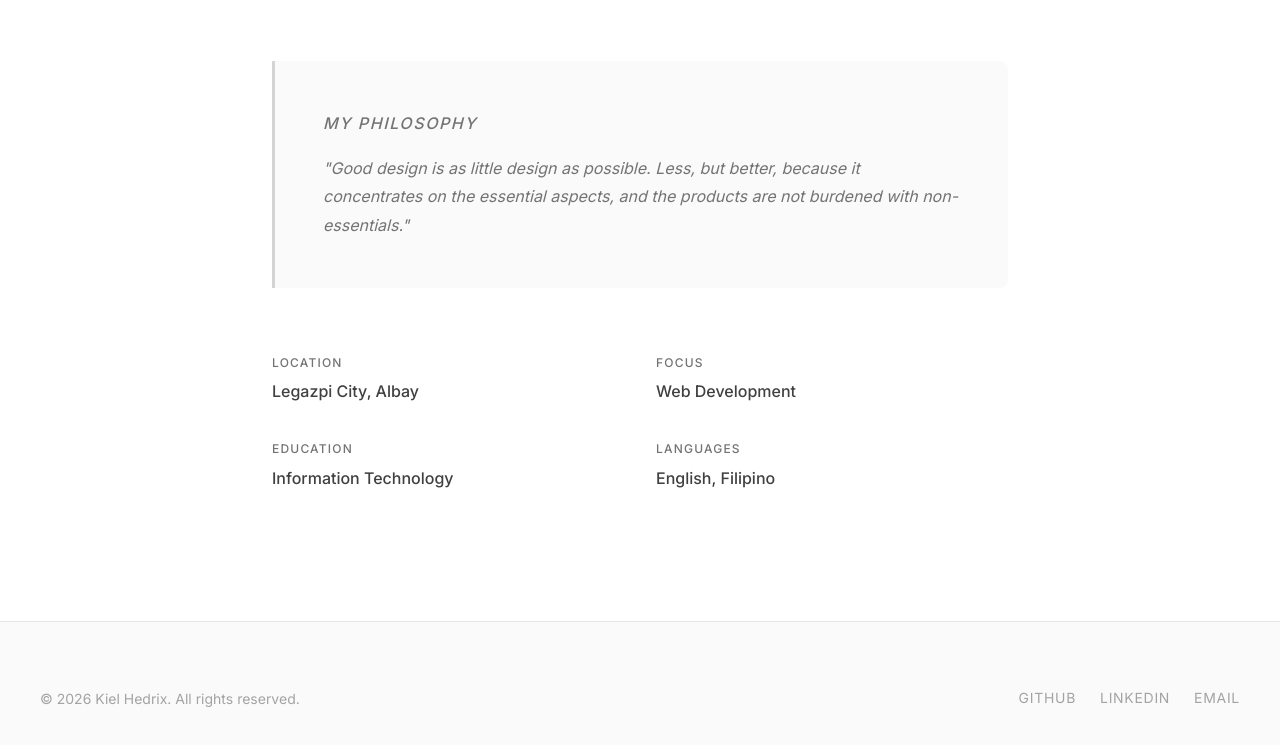
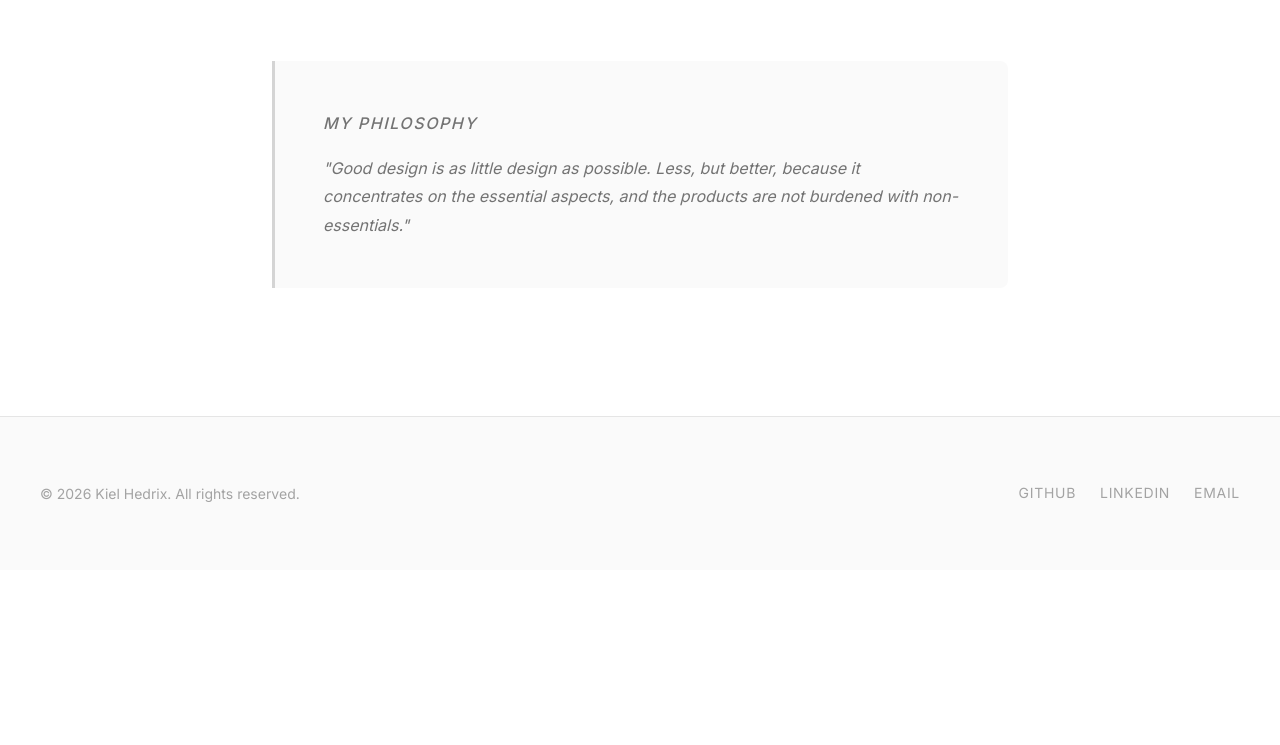
Before and after one commit to Drexgithub/Portfolio, a website built with Vite: page about.html in a window 1280 px wide. Shown: the part 733-1478 px from the top of the page. After the commit the page ends 1303 px from the top, so only its background shows below. Built offline with nearby package versions, Linux system fonts and the light colour scheme.

Commit message:
refactor: relocate profile details from about to contact section

```diff
--- a/about.html
+++ b/about.html
@@ -49,34 +49,6 @@
       font-style: italic;
       color: var(--color-gray-500);
     }
-
-    .about__details {
-      margin-top: var(--space-3xl);
-      display: grid;
-      grid-template-columns: repeat(2, 1fr);
-      gap: var(--space-xl);
-    }
-
-    .about__detail-label {
-      font-size: var(--font-size-xs);
-      font-weight: var(--font-weight-medium);
-      text-transform: uppercase;
-      letter-spacing: var(--letter-spacing-wider);
-      color: var(--color-gray-500);
-      margin-bottom: var(--space-xs);
-    }
-
-    .about__detail-value {
-      font-size: var(--font-size-base);
-      color: var(--color-gray-700);
-      font-weight: var(--font-weight-medium);
-    }
-
-    @media (max-width: 640px) {
-      .about__details {
-        grid-template-columns: 1fr;
-      }
-    }
   </style>
 </head>
 <body>
@@ -106,25 +78,6 @@
           "Good design is as little design as possible. Less, but better, because it concentrates on the essential aspects, and the products are not burdened with non-essentials."
         </p>
       </div>
-
-      <div class="about__details reveal">
-        <div>
-          <p class="about__detail-label">Location</p>
-          <p class="about__detail-value">Legazpi City, Albay</p>
-        </div>
-        <div>
-          <p class="about__detail-label">Focus</p>
-          <p class="about__detail-value">Web Development</p>
-        </div>
-        <div>
-          <p class="about__detail-label">Education</p>
-          <p class="about__detail-value">Information Technology</p>
-        </div>
-        <div>
-          <p class="about__detail-label">Languages</p>
-          <p class="about__detail-value">English, Filipino</p>
-        </div>
-      </div>
     </section>
   </main>
 </body>
--- a/src/styles/components.css
+++ b/src/styles/components.css
@@ -556,34 +556,6 @@ section[id],
   color: var(--color-gray-500);
 }
 
-.about__details {
-  margin-top: var(--space-3xl);
-  display: grid;
-  grid-template-columns: repeat(2, 1fr);
-  gap: var(--space-xl);
-}
-
-.about__detail-label {
-  font-size: var(--font-size-xs);
-  font-weight: var(--font-weight-medium);
-  text-transform: uppercase;
-  letter-spacing: var(--letter-spacing-wider);
-  color: var(--color-gray-500);
-  margin-bottom: var(--space-xs);
-}
-
-.about__detail-value {
-  font-size: var(--font-size-base);
-  color: var(--color-gray-700);
-  font-weight: var(--font-weight-medium);
-}
-
-@media (max-width: 640px) {
-  .about__details {
-    grid-template-columns: 1fr;
-  }
-}
-
 /* Contact Section */
 .contact {
   max-width: var(--container-narrow);
@@ -609,7 +581,7 @@ section[id],
 .contact__info {
   display: flex;
   flex-direction: column;
-  gap: var(--space-2xl);
+  gap: var(--space-lg);
 }
 
 .contact__info-item {
@@ -640,7 +612,7 @@ section[id],
 .contact__socials {
   display: flex;
   gap: var(--space-lg);
-  margin-top: var(--space-xl);
+  margin-top: var(--space-md);
 }
 
 .contact__social-link {
```
Also changed, not shown: contact.html (+12 -0 lines), index.html (+12 -19 lines).
